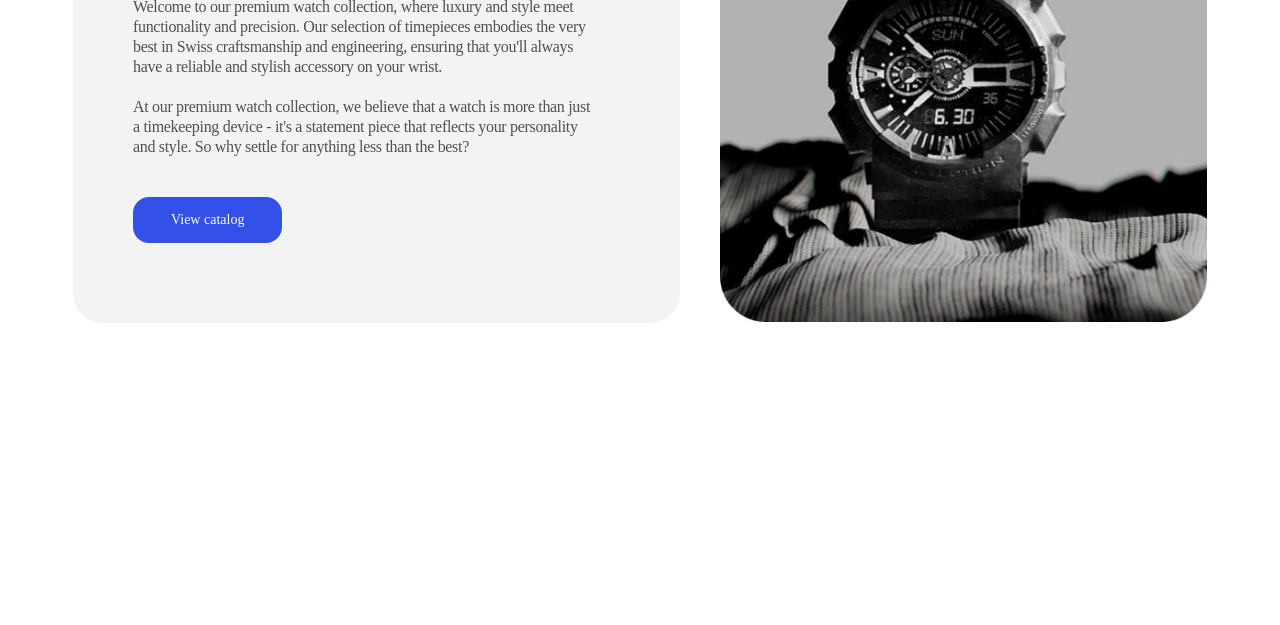
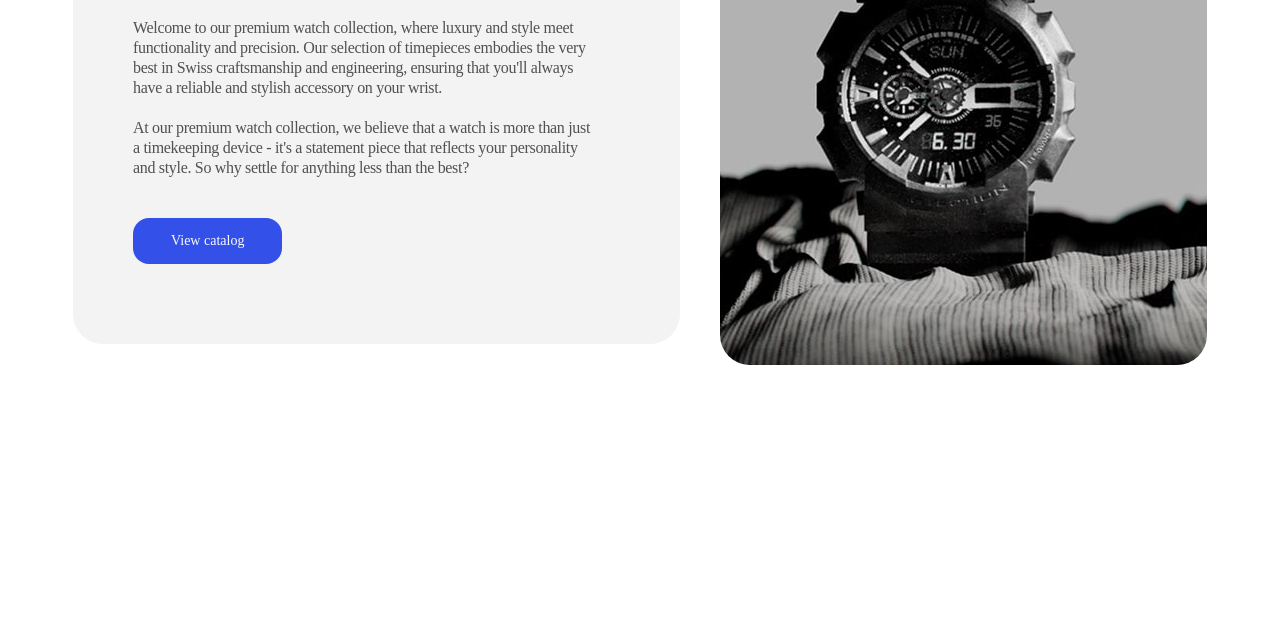
Before and after one commit to aanna25/test-project, a plain HTML site: page index.html in a window 1280 px wide. Shown: the part 175-800 px from the top of the page. Drawn offline with Linux system fonts and the light colour scheme.

Commit message:
update all

```diff
--- a/css/styles.css
+++ b/css/styles.css
@@ -92,10 +92,11 @@ a {
   background-color: #1f3cd4;
 }
 
-.about-us-img {
-  overflow: hidden;
+.about-us-img img {
+  width: 335px;
+  height: 446px;
+  object-fit: cover;
   border-radius: 30px;
-  width: 335px;
 }
 
 /* end-about-us-mobile */
@@ -149,9 +150,10 @@ a {
   }
 
   .about-us-img img {
-    width: 100%;
-    height: auto;
-    max-width: 704px;
+    width: 704px;
+    height: 512px;
+    object-fit: cover;
+    border-radius: 30px;
   }
 }
 /* end-about-us-tab */
@@ -198,8 +200,10 @@ a {
   }
 
   .about-us-img img {
-    width: 100%;
-    height: auto;
+    width: 530px;
+    height: 532px;
+    object-fit: cover;
+    border-radius: 30px;
   }
 }
 /* end-about-us-desk */
```
